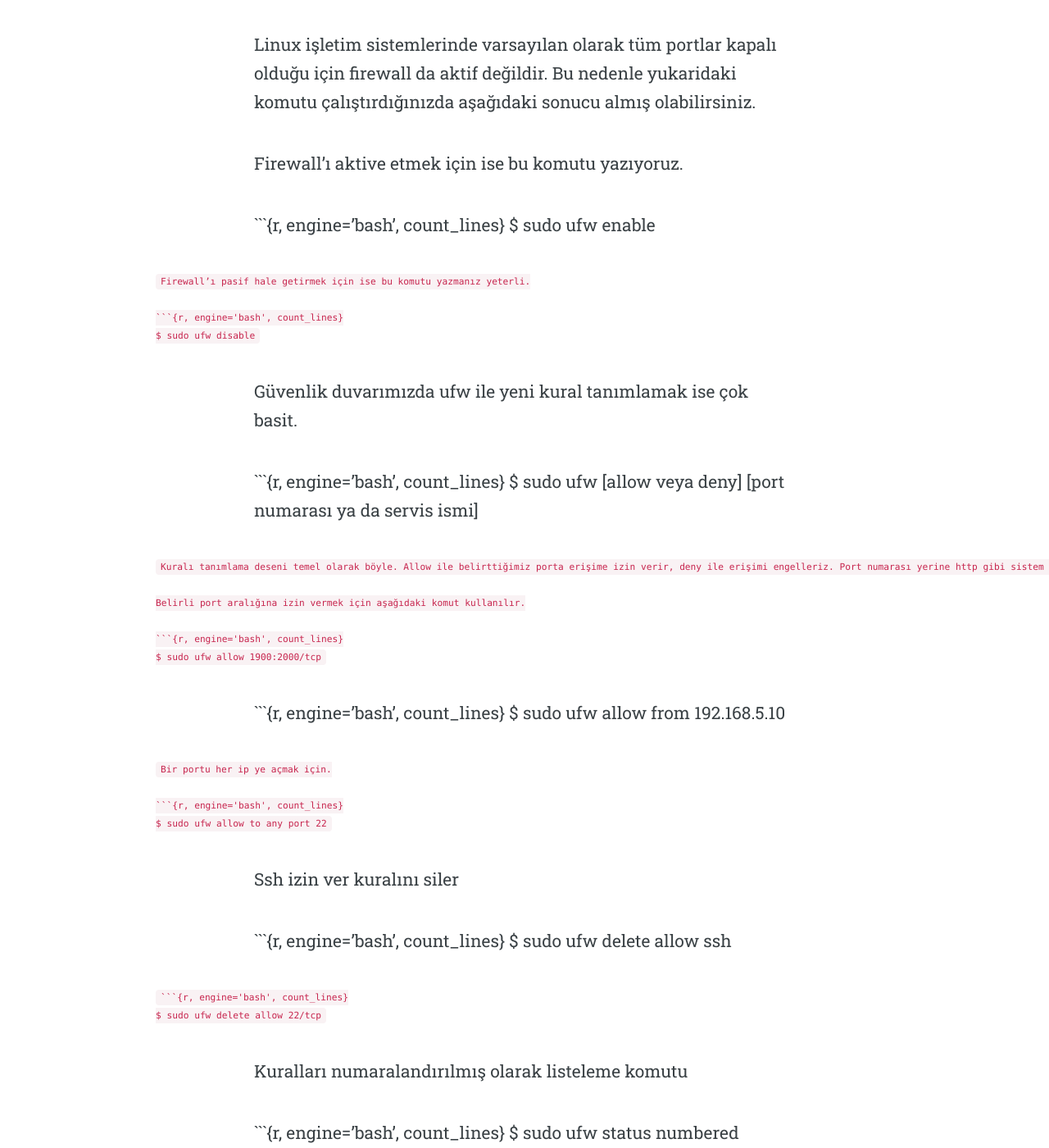
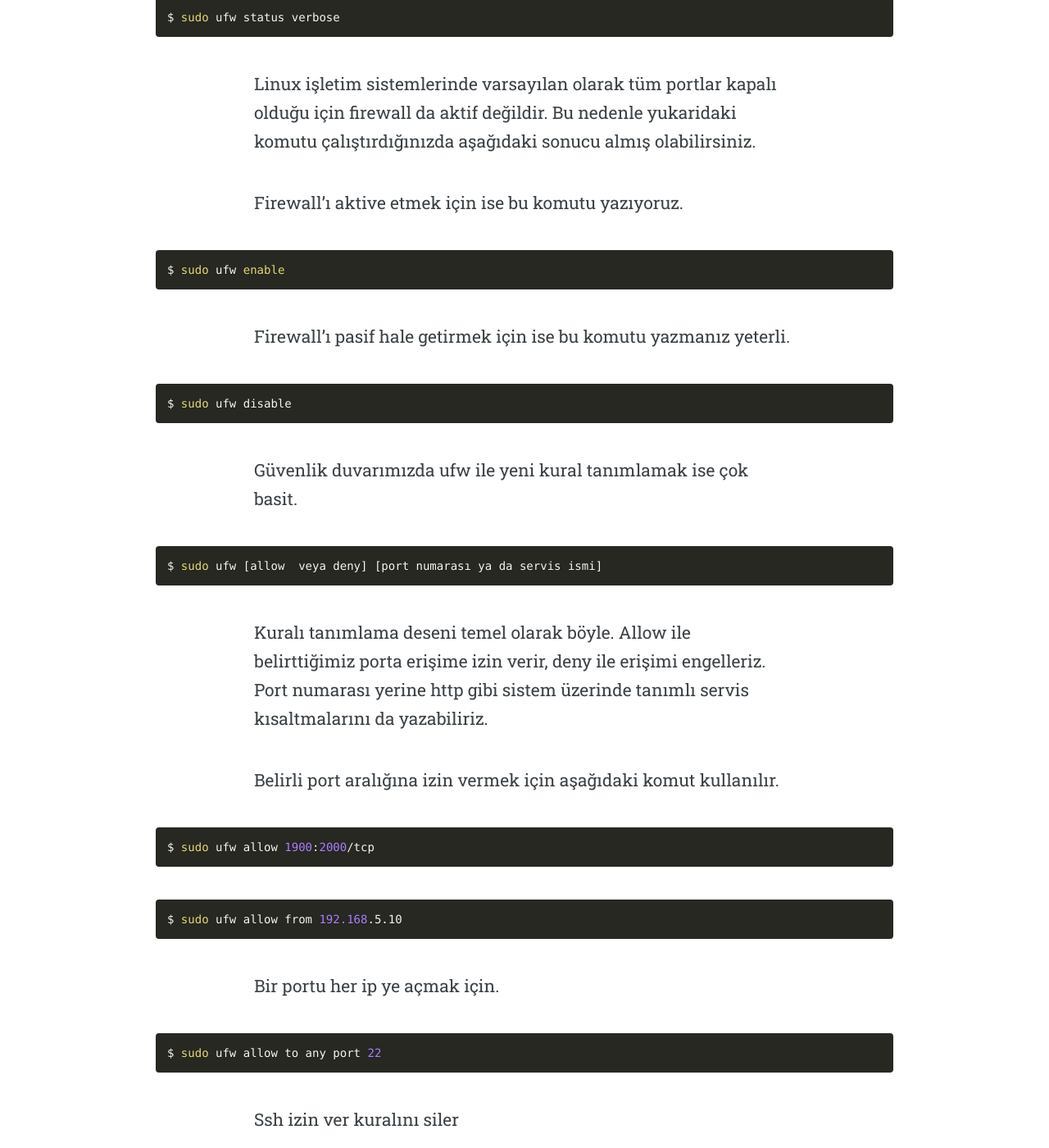
Before and after one commit to erkanceylan/blog, a Jekyll site: the page built from _posts/2017-12-9-UFW-Ile-Linux-Uzerinde-Firewall-Konfigurasyonu.md, in a window 1280 px wide and 1400 px high, scrolled down 2486 px. Shown: the whole window at 82% size. Built offline with Jekyll 4.4.1, drawn with Linux system fonts in a browser that asks for light colours; some web fonts are replaced; comment, search, counter and statistics services are not loaded; some of the changed text lies outside the part shown.

Commit message:
Update 2017-12-9-UFW-Ile-Linux-Uzerinde-Firewall-Konfigurasyonu.md

````diff
--- a/_posts/2017-12-9-UFW-Ile-Linux-Uzerinde-Firewall-Konfigurasyonu.md
+++ b/_posts/2017-12-9-UFW-Ile-Linux-Uzerinde-Firewall-Konfigurasyonu.md
@@ -19,69 +19,71 @@ güvenlik duvarımızı konfigüre etmemizi sağlar. Esasında yaptığı iş, i
 
 Ubuntu için ufw kurulum komutu:
 
-```{r, engine='bash', count_lines}
+```bash
 $ sudo apt-get install ufw
 ```
 Güvenlik duvarında tanımlanmış olan kural setini listelemek için:
 
-```{r, engine='bash', count_lines}
+```bash
 $ sudo ufw status verbose
 ```
 Linux işletim sistemlerinde varsayılan olarak tüm portlar kapalı olduğu için firewall da aktif değildir. Bu nedenle yukaridaki komutu çalıştırdığınızda aşağıdaki sonucu almış olabilirsiniz.
 
 Firewall’ı aktive etmek için ise bu komutu yazıyoruz.
 
-```{r, engine='bash', count_lines}
+```bash
 $ sudo ufw enable
 ```
 Firewall’ı pasif hale getirmek için ise bu komutu yazmanız yeterli.
 
-```{r, engine='bash', count_lines}
+```bash
 $ sudo ufw disable
 ```
 Güvenlik duvarımızda ufw ile yeni kural tanımlamak ise çok basit.
 
-```{r, engine='bash', count_lines}
+```bash
 $ sudo ufw [allow  veya deny] [port numarası ya da servis ismi]
 ```
 Kuralı tanımlama deseni temel olarak böyle. Allow ile belirttiğimiz porta erişime izin verir, deny ile erişimi engelleriz. Port numarası yerine http gibi sistem üzerinde tanımlı servis kısaltmalarını da yazabiliriz.
 
 Belirli port aralığına izin vermek için aşağıdaki komut kullanılır.
 
-```{r, engine='bash', count_lines}
+```bash
 $ sudo ufw allow 1900:2000/tcp
 ```
-```{r, engine='bash', count_lines}
+
+```bash
 $ sudo ufw allow from 192.168.5.10
 ```
 Bir portu her ip ye açmak için.
 
-```{r, engine='bash', count_lines}
+```bash
 $ sudo ufw allow to any port 22
 ```
 Ssh izin ver kuralını siler
 
-```{r, engine='bash', count_lines}
+```bash
 $ sudo ufw delete allow ssh
 ```
-```{r, engine='bash', count_lines}
+
+```bash
 $ sudo ufw delete allow 22/tcp
 ```
 
 
 Kuralları numaralandırılmış olarak listeleme komutu
 
-```{r, engine='bash', count_lines}
+```bash
 $ sudo ufw status numbered
 ```
 Listedeki 2 numaralı kuralın kaldırılması komutu
 
-```{r, engine='bash', count_lines}
+```bash
 $ sudo ufw delete 2
 ```
 Firewall’daki tüm kuralların silinmesi
 
-```{r, engine='bash', count_lines}
+```bash
 $ sudo ufw reset
 ```
 
````
